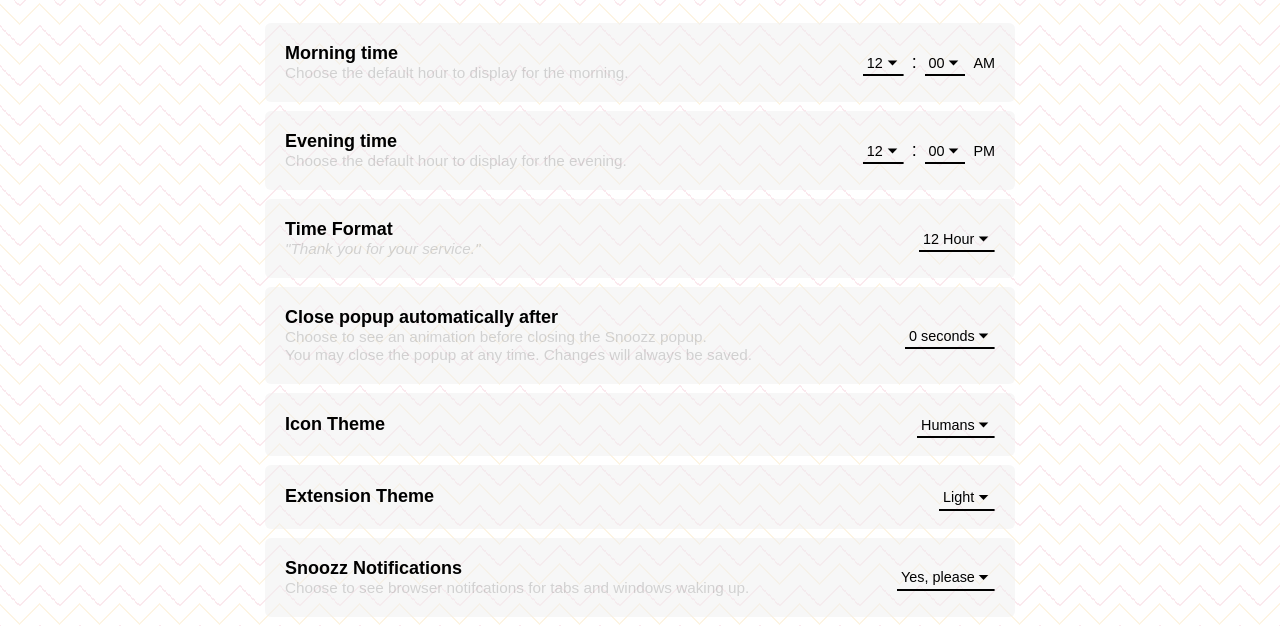
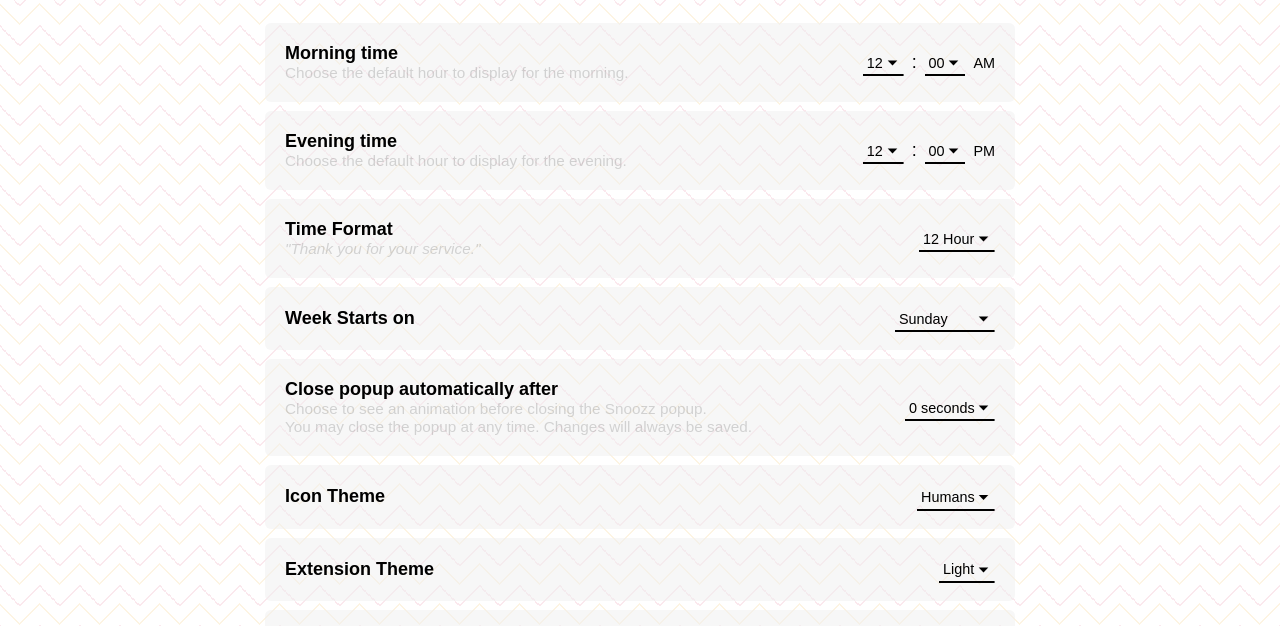
Before and after one commit to rohanb10/snoozz-tab-snoozing, a browser extension: page html/settings.html in a window 1280 px wide. Shown: the part 160-786 px from the top of the page. Drawn offline with Linux system fonts and the light colour scheme.

Commit message:
new setting to choose which day the week starts on

```diff
--- a/html/settings.html
+++ b/html/settings.html
@@ -101,6 +101,20 @@
 			<div class="select-wrapper"><select class="direct" id="hourFormat">
 				<option value="12">12 Hour</option>
 				<option value="24">24 Hour</option>
+			</select></div>
+		</div>
+		<div class="input-container flex">
+			<div>
+				<h4>Week Starts on</h4>
+			</div>
+			<div class="select-wrapper"><select class="direct" id="weekStart">
+				<option value="0">Sunday</option>
+				<option value="1">Monday</option>
+				<option value="2">Tuesday</option>
+				<option value="3">Wednesday</option>
+				<option value="4">Thursday</option>
+				<option value="5">Friday</option>
+				<option value="6">Saturday</option>
 			</select></div>
 		</div>
 		<div class="input-container flex">
--- a/scripts/background.js
+++ b/scripts/background.js
@@ -173,6 +173,7 @@ async function setUpExtension() {
 		badge: 'today',
 		closeDelay: 1000,
 		polling: 'on',
+		weekStart: 0,
 		popup: {weekend: options.timeOfDay || 'morning', monday: options.timeOfDay || 'morning', week: options.timeOfDay || 'morning', month: options.timeOfDay || 'morning'},
 		contextMenu: ['startup', 'in-an-hour', 'today-evening', 'tom-morning', 'weekend']
 	}, options);
--- a/scripts/popup.js
+++ b/scripts/popup.js
@@ -188,10 +188,12 @@ async function buildChoices() {
 }
 
 async function buildCustomChoice() {
+	var firstDayOfWeek = await getOptions('weekStart') || 0;
 	var date = flatpickr('#date', {
 		inline: true,
 		defaultDate: dayjs().format('YYYY-MM-DD'),
 		minDate: dayjs().format('YYYY-MM-DD'),
+		locale: {firstDayOfWeek}
 	});
 	var time = flatpickr('#time', {
 		inline: true,
--- a/scripts/settings.js
+++ b/scripts/settings.js
@@ -52,7 +52,7 @@ function updateFormValues(storage) {
 	['weekend', 'monday', 'week', 'month'].forEach(po => {
 		document.querySelector(`#popup_${po}`).value = storage.popup && storage.popup[po] ? storage.popup[po] : (storage.timeOfDay || 'morning');
 	});
-	['history', 'icons', 'theme', 'notifications', 'badge', 'closeDelay', 'hourFormat', 'polling'].forEach(o => {
+	['history', 'icons', 'theme', 'notifications', 'badge', 'closeDelay', 'hourFormat', 'polling', 'weekStart'].forEach(o => {
 		if (storage[o] !== undefined && document.querySelector(`#${o} option[value="${storage[o]}"]`)) {
 			document.getElementById(o).value = storage[o].toString()
 			document.getElementById(o).setAttribute('data-orig-value', storage[o]);
@@ -199,6 +199,7 @@ async function resetSettings() {
 		badge: 'today',
 		closeDelay: 1000,
 		polling: 'on',
+		weekStart: 0,
 		popup: {weekend: 'morning', monday: 'morning', week: 'morning', month: 'morning'},
 		contextMenu: ['startup', 'in-an-hour', 'today-evening', 'tom-morning', 'weekend']
 	}
```
Also changed, not shown: docs/changelog.md, scripts/flatpickr.min.js, styles/flatpickr.min.css.
